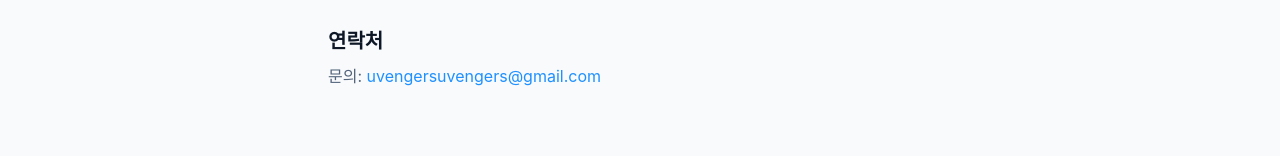
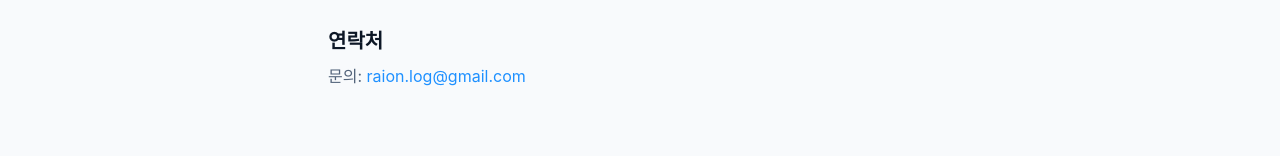
Before and after one commit to raion-log/arum-cargo-app, a Next.js app: page /about in a window 1280 px wide. Shown: the part 421-577 px from the top of the page. Built offline with nearby package versions, Linux system fonts and the light colour scheme.

Commit message:
fix: 연락처 이메일 raion.log@gmail.com으로 변경

```diff
--- a/src/app/about/page.tsx
+++ b/src/app/about/page.tsx
@@ -24,7 +24,7 @@ export default function AboutPage() {
         <section>
           <h2 className="text-xl font-semibold mb-2">연락처</h2>
           <p className="text-muted-foreground">
-            문의: <a href="mailto:uvengersuvengers@gmail.com" className="text-[var(--arum-sky)] hover:underline">uvengersuvengers@gmail.com</a>
+            문의: <a href="mailto:raion.log@gmail.com" className="text-[var(--arum-sky)] hover:underline">raion.log@gmail.com</a>
           </p>
         </section>
       </div>
--- a/src/app/privacy/page.tsx
+++ b/src/app/privacy/page.tsx
@@ -18,11 +18,11 @@ export default function PrivacyPage() {
         </section>
         <section>
           <h2 className="text-base font-semibold text-foreground mb-2">4. 수신거부</h2>
-          <p>매 이메일 하단의 수신거부 링크를 클릭하거나 <a href="mailto:uvengersuvengers@gmail.com" className="text-[var(--arum-sky)] hover:underline">uvengersuvengers@gmail.com</a>으로 요청하시면 즉시 처리됩니다.</p>
+          <p>매 이메일 하단의 수신거부 링크를 클릭하거나 <a href="mailto:raion.log@gmail.com" className="text-[var(--arum-sky)] hover:underline">raion.log@gmail.com</a>으로 요청하시면 즉시 처리됩니다.</p>
         </section>
         <section>
           <h2 className="text-base font-semibold text-foreground mb-2">5. 문의</h2>
-          <p><a href="mailto:uvengersuvengers@gmail.com" className="text-[var(--arum-sky)] hover:underline">uvengersuvengers@gmail.com</a></p>
+          <p><a href="mailto:raion.log@gmail.com" className="text-[var(--arum-sky)] hover:underline">raion.log@gmail.com</a></p>
         </section>
       </div>
     </main>
--- a/src/app/terms/page.tsx
+++ b/src/app/terms/page.tsx
@@ -22,7 +22,7 @@ export default function TermsPage() {
         </section>
         <section>
           <h2 className="text-base font-semibold text-foreground mb-2">제5조 (문의)</h2>
-          <p><a href="mailto:uvengersuvengers@gmail.com" className="text-[var(--arum-sky)] hover:underline">uvengersuvengers@gmail.com</a></p>
+          <p><a href="mailto:raion.log@gmail.com" className="text-[var(--arum-sky)] hover:underline">raion.log@gmail.com</a></p>
         </section>
       </div>
     </main>
```
